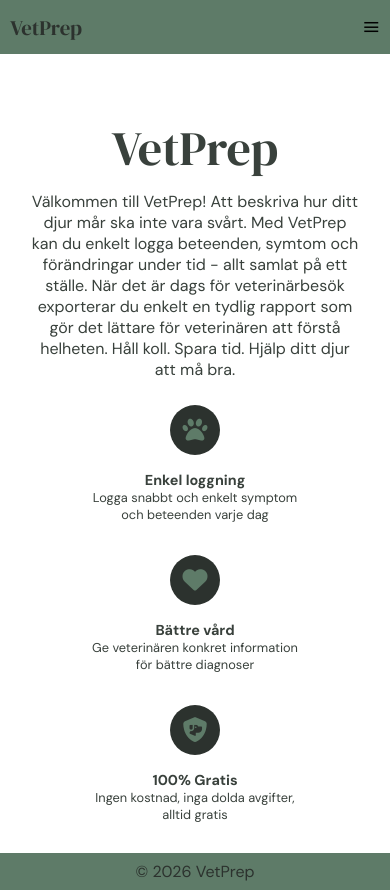
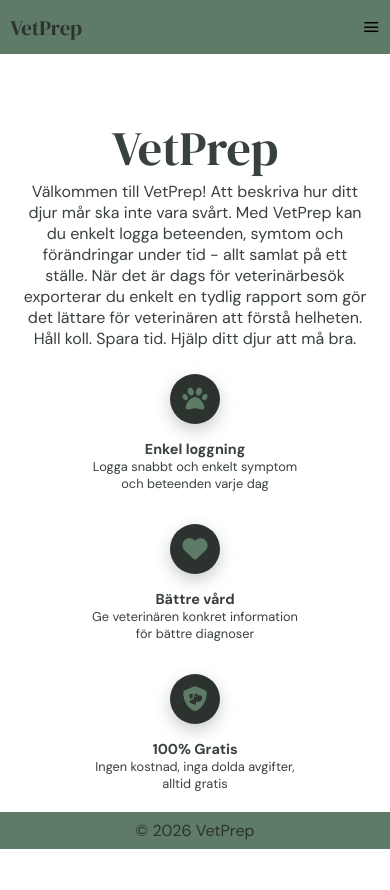
Before and after one commit to sabijnas/VetPrep, a React (Vite) app in the folder frontend/: page / in a window 390 px wide. After the commit the page ends 849 px from the top, so only its background shows below. Built offline with nearby package versions, Linux system fonts and the light colour scheme.

Commit message:
fixed some animation

```diff
--- a/frontend/src/css/NavViews.css
+++ b/frontend/src/css/NavViews.css
@@ -114,6 +114,8 @@
 }
 
 .info-icons i {
+    transition: transform 220ms ease, box-shadow 220ms ease, backgrounnd-color 220ms ease;
+    box-shadow: 0 6px 16px rgba(44, 50, 46, 0.25);
     background-color: #2c322e;
     color: #5E7B68;
     border-radius: 50%;
@@ -143,6 +145,17 @@
     width: 210px;
 }
 
+.info-card:hover .info-icons i {
+    transform: scale(1.07) rotate(-4deg);
+    background-color: #39413c;
+}
+
+.info-card:hover {
+    transform: translateY(-4px);
+    border-color: #473d3b4d;
+}
+
+
 @media (max-width: 600px) {
     .home-text-logo {
         flex-direction: column;
@@ -168,7 +181,7 @@
         text-align: center;
     }
 
-    home-card {
+    .home-card {
         padding: 0;
     }
 }
```
